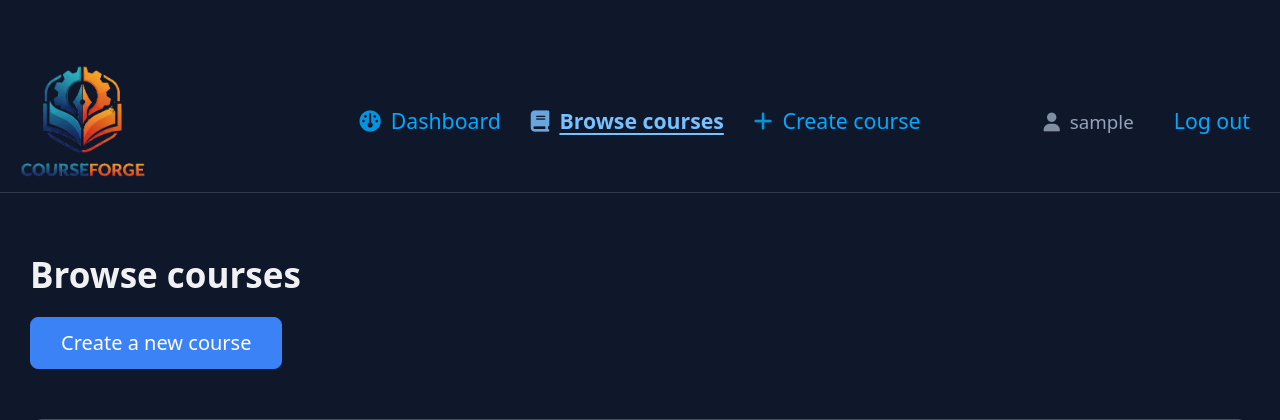
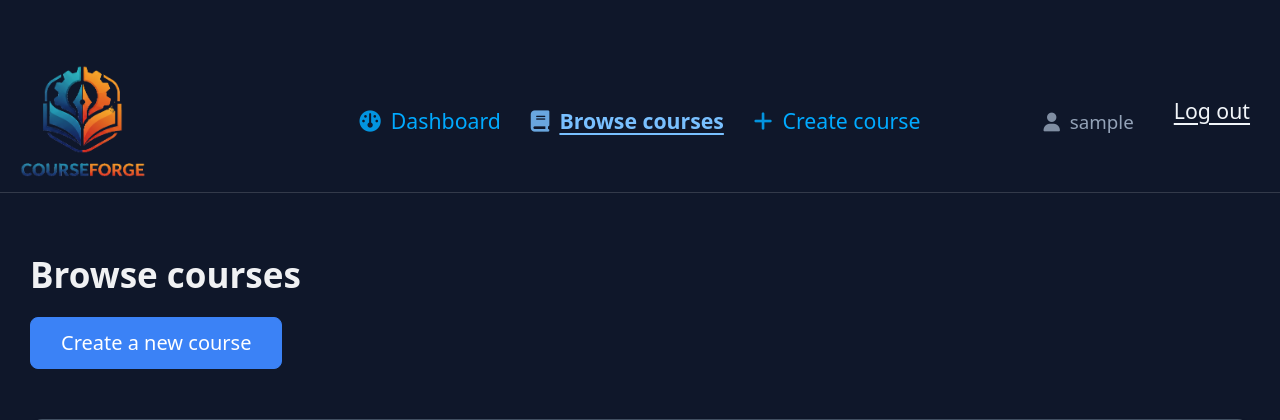
Before and after one commit to jprevc/courseforge, a Django app: page /courses/ in a window 1280 px wide. Shown: the top 420 px of the page. Run offline with Django 5.2, Linux system fonts and the light colour scheme; the visitor is signed in with stand-in values (Sample User, id 1); data that the repository does not hold is empty; some libraries are stand-ins or nearby versions.

Commit message:
Fix logout endpoint

```diff
--- a/static/css/theme.css
+++ b/static/css/theme.css
@@ -130,6 +130,28 @@ a, button {
 .nav-icon {
   margin-right: var(--space-2);
   opacity: 0.85;
+}
+
+/* Logout form in nav: inline, no layout shift, button looks like link */
+.site-header nav form.inline-form {
+  display: inline;
+  margin: 0;
+  padding: 0;
+}
+
+.site-header nav form.inline-form button[type="submit"] {
+  background: none;
+  border: none;
+  color: var(--text);
+  font: inherit;
+  padding: 0;
+  cursor: pointer;
+  text-decoration: underline;
+  text-underline-offset: 4px;
+}
+
+.site-header nav form.inline-form button[type="submit"]:hover {
+  color: var(--primary-hover);
 }
 
 .nav-logo {
--- a/templates/base.html
+++ b/templates/base.html
@@ -26,7 +26,12 @@
             </ul>
             <ul class="nav-right">
                 <li><span class="nav-username"><i class="fa-solid fa-user nav-icon" aria-hidden="true"></i>{{ user.username }}</span></li>
-                <li><a href="{% url 'logout' %}">Log out</a></li>
+                <li>
+                    <form method="post" action="{% url 'logout' %}" class="inline-form">
+                        {% csrf_token %}
+                        <button type="submit">Log out</button>
+                    </form>
+                </li>
             </ul>
             {% else %}
             <ul class="nav-right">
```
